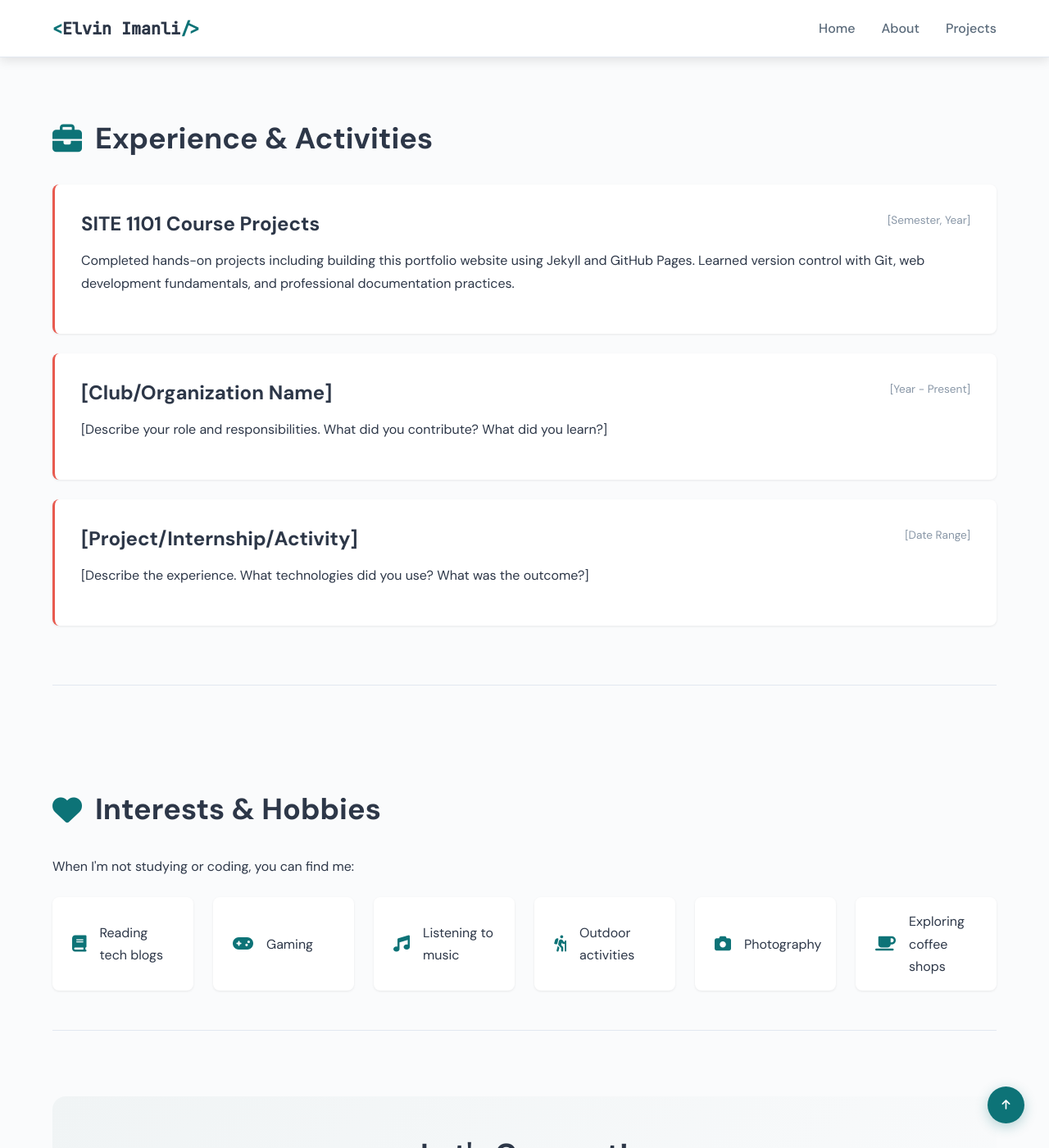
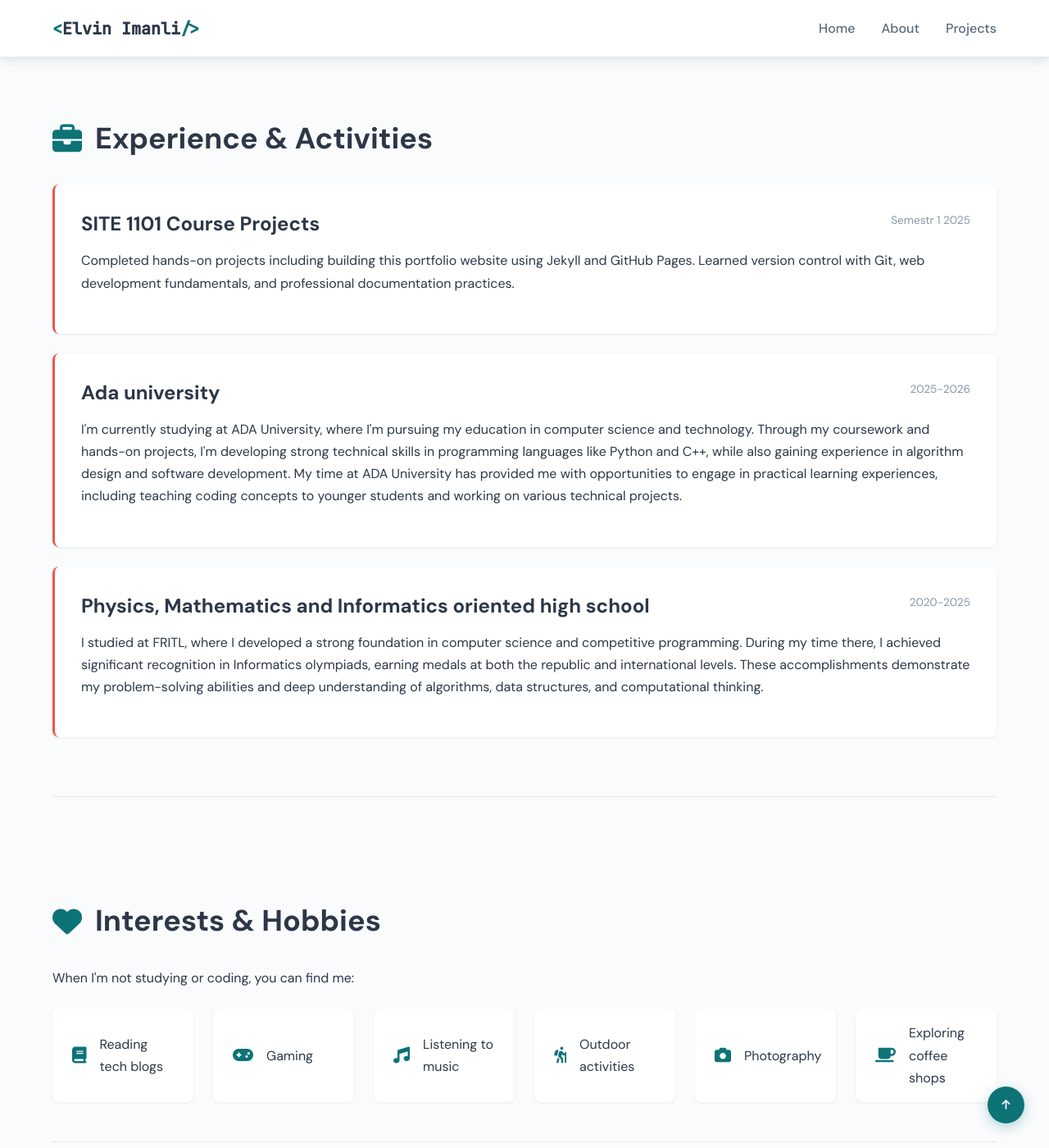
Before and after one commit to CaptainGeorgia/CaptainGeorgia.github.io, a Jekyll site: the page built from about.md, in a window 1280 px wide and 1400 px high, scrolled down 1906 px. Shown: the whole window at 82% size. Built offline with Jekyll 4.4.1, drawn with Linux system fonts in a browser that asks for light colours.

```diff
--- a/_layouts/default.html
+++ b/_layouts/default.html
@@ -83,7 +83,7 @@
 
       <div class="footer-section">
         <h3 class="footer-title">Source</h3>
-        <a href="https://github.com/{{ site.github_username }}/{{ site.github_username }}.github.io" target="_blank" rel="noopener" class="source-link">
+        <a href="https://github.com/CaptainGeorgia/CaptainGeorgia.github.io" target="_blank" rel="noopener" class="source-link">
           <i class="fab fa-github"></i> View Source Code
         </a>
       </div>
--- a/about.md
+++ b/about.md
@@ -98,7 +98,7 @@ title: About Me
   <div class="experience-item">
     <div class="experience-header">
       <h3>SITE 1101 Course Projects</h3>
-      <span class="experience-date">[Semester, Year]</span>
+      <span class="experience-date">Semestr 1 2025</span>
     </div>
     <p>
       Completed hands-on projects including building this portfolio website using Jekyll and
@@ -109,21 +109,21 @@ title: About Me
 
   <div class="experience-item">
     <div class="experience-header">
-      <h3>[Club/Organization Name]</h3>
-      <span class="experience-date">[Year - Present]</span>
+      <h3>Ada university</h3>
+      <span class="experience-date">2025-2026</span>
     </div>
     <p>
-      [Describe your role and responsibilities. What did you contribute? What did you learn?]
+      I'm currently studying at ADA University, where I'm pursuing my education in computer science and technology. Through my coursework and hands-on projects, I'm developing strong technical skills in programming languages like Python and C++, while also gaining experience in algorithm design and software development. My time at ADA University has provided me with opportunities to engage in practical learning experiences, including teaching coding concepts to younger students and working on various technical projects.
     </p>
   </div>
 
   <div class="experience-item">
     <div class="experience-header">
-      <h3>[Project/Internship/Activity]</h3>
-      <span class="experience-date">[Date Range]</span>
+      <h3>Physics, Mathematics and Informatics oriented high school</h3>
+      <span class="experience-date">2020-2025</span>
     </div>
     <p>
-      [Describe the experience. What technologies did you use? What was the outcome?]
+      I studied at FRITL, where I developed a strong foundation in computer science and competitive programming. During my time there, I achieved significant recognition in Informatics olympiads, earning medals at both the republic and international levels. These accomplishments demonstrate my problem-solving abilities and deep understanding of algorithms, data structures, and computational thinking.
     </p>
   </div>
 </section>
@@ -168,8 +168,5 @@ title: About Me
     <a href="https://github.com/{{ site.github_username }}" target="_blank" class="btn btn-primary">
       <i class="fab fa-github"></i> GitHub
     </a>
-    <a href="mailto:{{ site.email }}" class="btn btn-secondary">
-      <i class="fas fa-envelope"></i> Email Me
-    </a>
   </div>
 </section>
```
